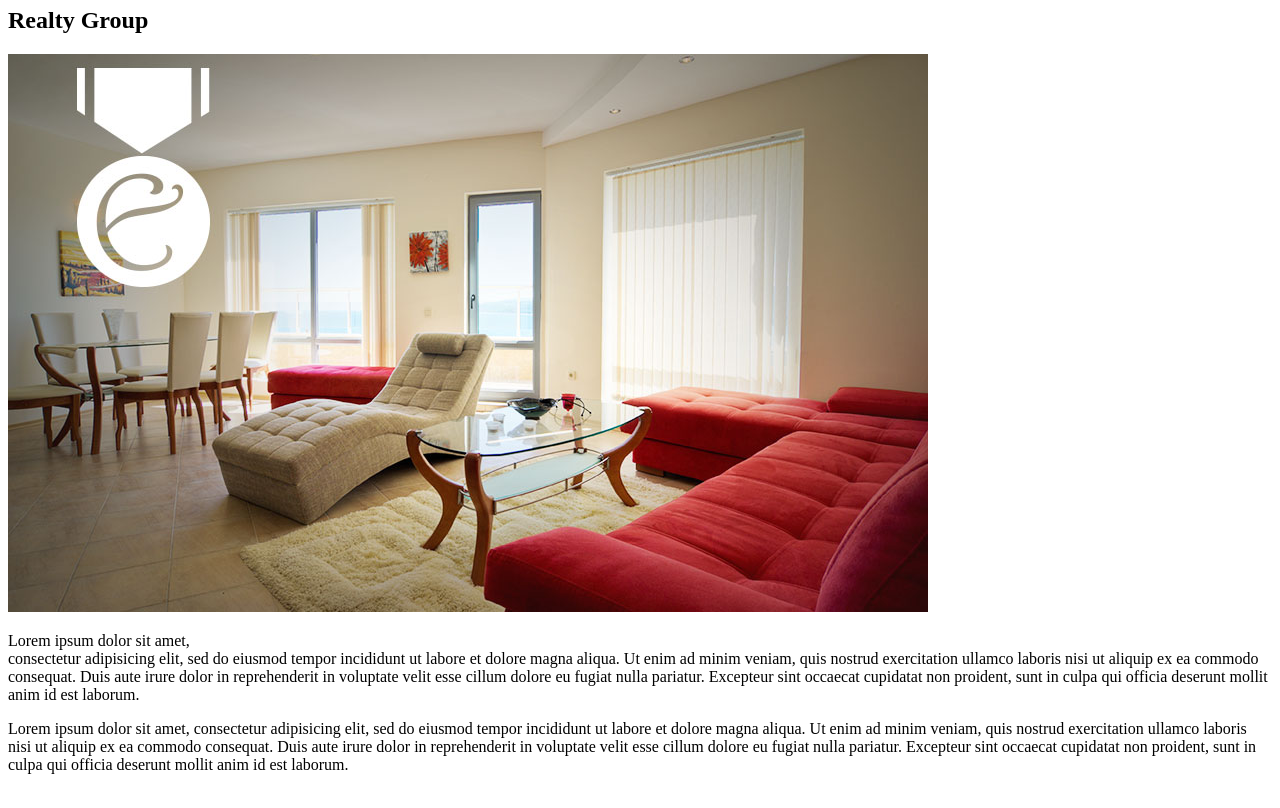
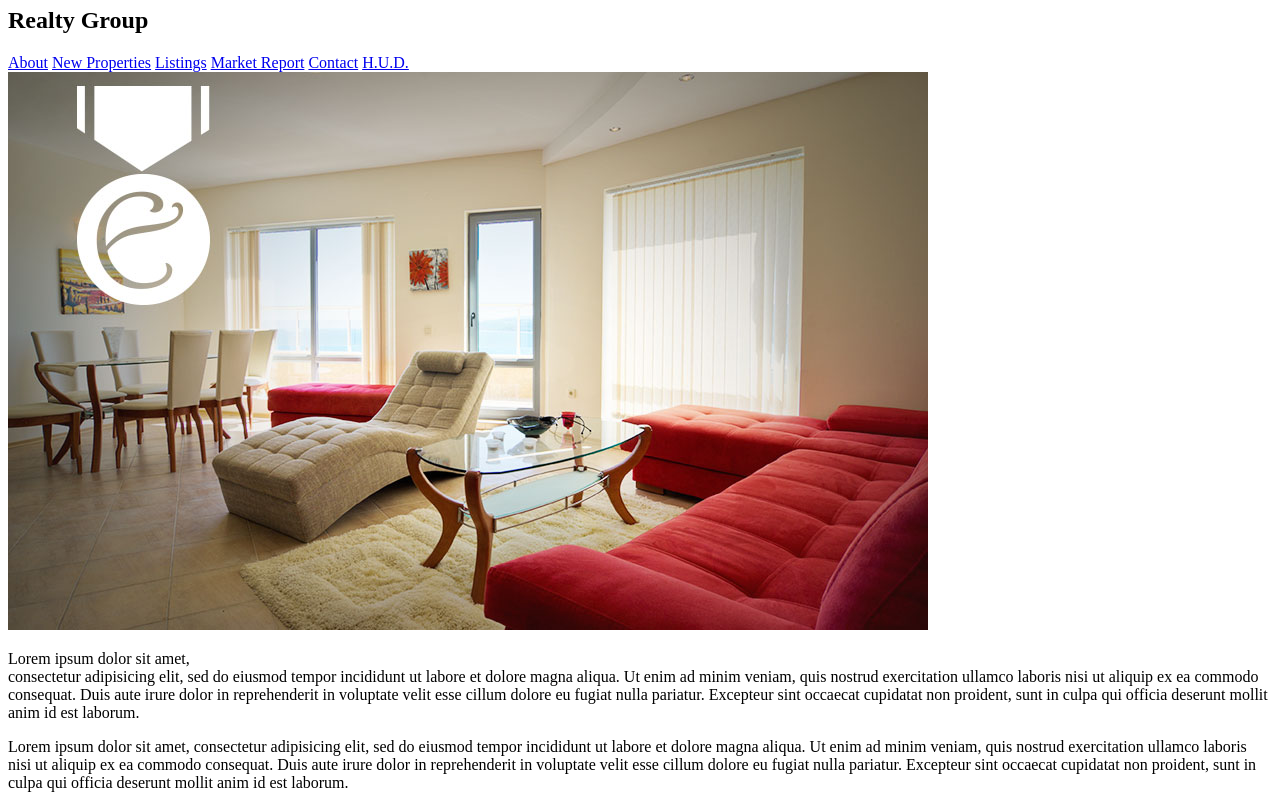
Before and after one commit to joanapalero/exceptional-realty, a plain HTML site: page index.html in a window 1280 px wide. Shown: the part 73-881 px from the top of the page. Drawn offline with Linux system fonts and the light colour scheme.

Commit message:
Added top menu links.

```diff
--- a/index.html
+++ b/index.html
@@ -9,6 +9,9 @@
 	<!-- This is the body. -->
 	<h1>Exceptional</h1>
 	<h2>Realty Group</h2>
+	<!-- links -->
+<a href="index.html">About</a> <a href="new-properties.html">New Properties</a> <a href="real-estate-listings.html">Listings</a> <a href="market-report.html">Market Report</a> <a href="contact.html">Contact</a> <a href="http://hud.gov" target="_blank">H.U.D.</a>
+
 	<img src="images/intro-pic.jpg" alt="a beautiful living room" title="Welcome to Exceptional Realty">
 	<p>Lorem ipsum dolor sit amet, <br> consectetur adipisicing elit, sed do eiusmod
 	tempor incididunt ut labore et dolore magna aliqua. Ut enim ad minim veniam,
```
